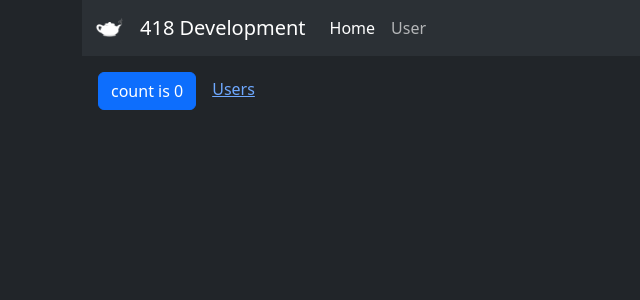
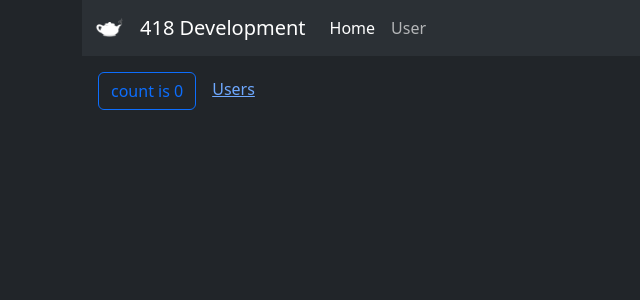
Before and after one commit to 418-Development/frontend, a React (Vite) app: page / in a window 1280 px wide. Shown: the top 300 px of the page, without its empty margins (0-640 px from the left). Built offline with nearby package versions, Linux system fonts and the light colour scheme.

Commit message:
Added outline to button

```diff
--- a/src/App.tsx
+++ b/src/App.tsx
@@ -17,7 +17,7 @@ function App() {
                     element={
                         <>
                             <Navigation activeNavigationItem={NavigationItem.HOME} />
-                            <Button className="m-3" onClick={() => setCount((count) => count + 1)}>
+                            <Button className="m-3" outline={true} style="primary" onClick={() => setCount((count) => count + 1)}>
                                 count is {count}
                             </Button>
                             <a href="#" onClick={() => navigate("/users")}>
--- a/src/components/Button.tsx
+++ b/src/components/Button.tsx
@@ -3,14 +3,15 @@ import { ReactNode } from "react";
 interface Props {
     children: ReactNode;
     style?: "primary" | "secondary" | "success" | "danger" | "warning" | "info" | "light" | "dark" | "link";
+    outline?: boolean;
     type?: "button" | "submit";
     className?: string;
     onClick?: () => void;
 }
 
-function Button({ children, onClick, className = "", style = "primary", type = "button" }: Props) {
+function Button({ children, onClick, className = "", style = "primary", outline = false, type = "button" }: Props) {
     return (
-        <button type={type} className={`btn btn-${style} ${className}`} onClick={onClick}>
+        <button type={type} className={`btn btn-${outline ? "outline-" : ""}${style} ${className}`} onClick={onClick}>
             {children}
         </button>
     );
```
